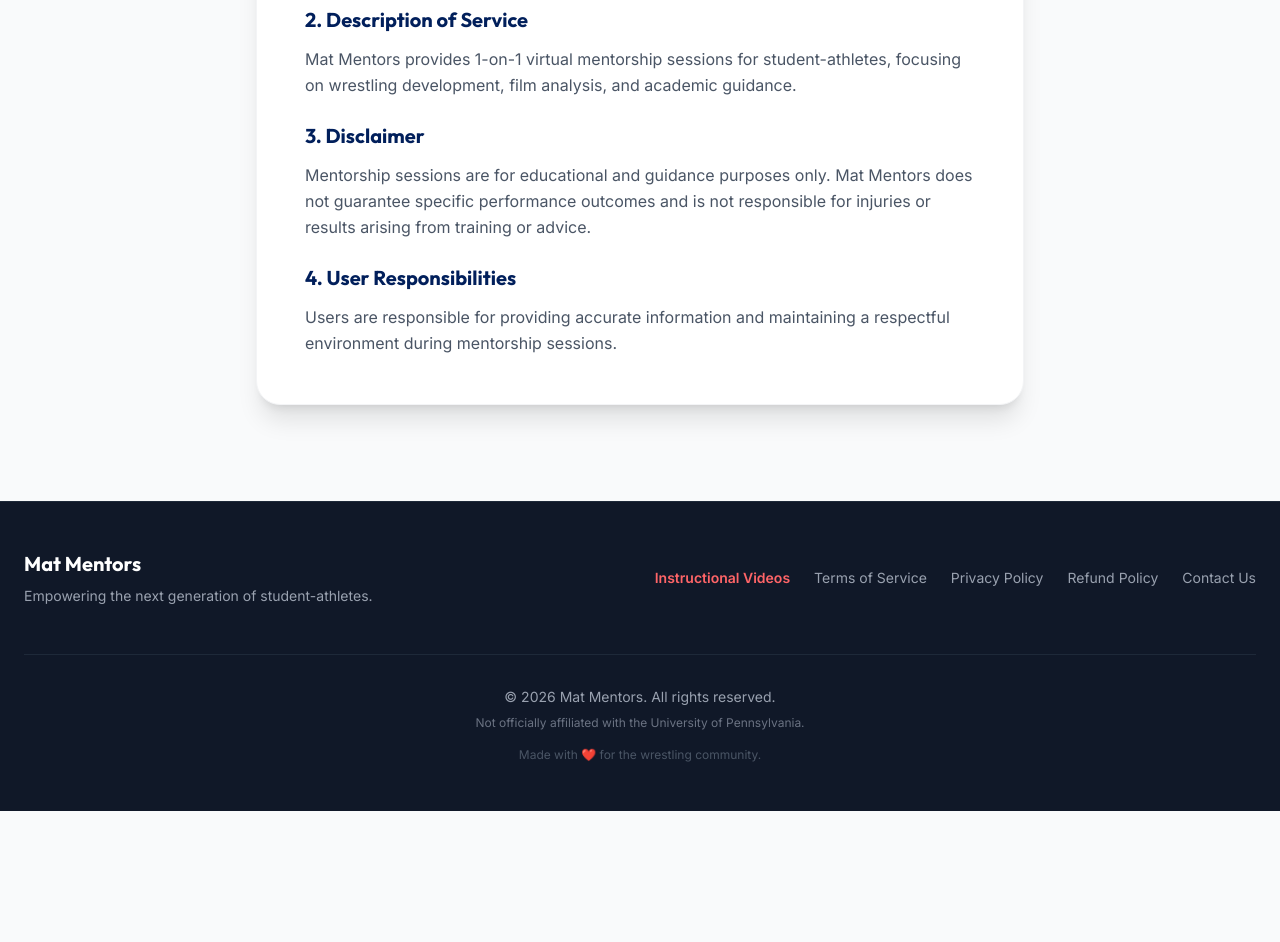
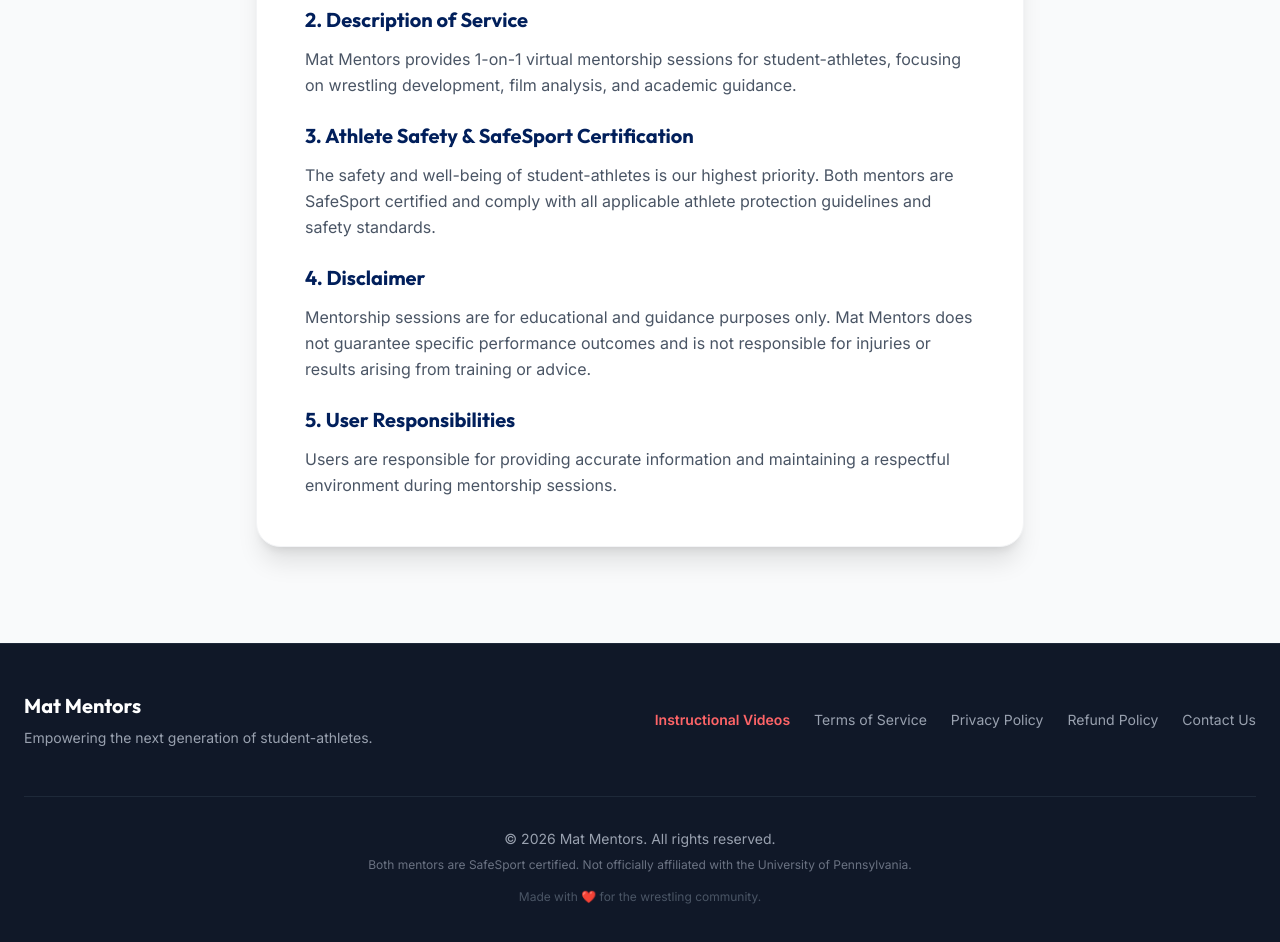
Before and after one commit to dc07wrestle/Mentorship-Program, a React (Vite) app: page /terms in a window 1280 px wide. Shown: the part 440-1382 px from the top of the page. Before the commit the page ends 1251 px from the top, so only its background shows below. Built offline with nearby package versions, Linux system fonts and the light colour scheme; no server answers.

Commit message:
feat(legal): add SafeSport certification notice to fine print and terms

```diff
--- a/src/components/Footer.tsx
+++ b/src/components/Footer.tsx
@@ -21,7 +21,9 @@
 
         <div className="mt-12 text-center text-sm border-t border-gray-800 pt-8">
           <p>&copy; {new Date().getFullYear()} Mat Mentors. All rights reserved.</p>
-          <p className="mt-2 text-xs text-gray-500">Not officially affiliated with the University of Pennsylvania.</p>
+          <p className="mt-2 text-xs text-gray-500">
+            Both mentors are SafeSport certified. Not officially affiliated with the University of Pennsylvania.
+          </p>
           <p className="mt-4 text-xs text-gray-600">Made with ❤️ for the wrestling community.</p>
         </div>
       </div>
--- a/src/components/Legal.tsx
+++ b/src/components/Legal.tsx
@@ -29,11 +29,15 @@
                 <p>Mat Mentors provides 1-on-1 virtual mentorship sessions for student-athletes, focusing on wrestling development, film analysis, and academic guidance.</p>
               </section>
               <section>
-                <h2 className="text-xl font-bold text-brand-blue mb-3">3. Disclaimer</h2>
+                <h2 className="text-xl font-bold text-brand-blue mb-3">3. Athlete Safety & SafeSport Certification</h2>
+                <p>The safety and well-being of student-athletes is our highest priority. Both mentors are SafeSport certified and comply with all applicable athlete protection guidelines and safety standards.</p>
+              </section>
+              <section>
+                <h2 className="text-xl font-bold text-brand-blue mb-3">4. Disclaimer</h2>
                 <p>Mentorship sessions are for educational and guidance purposes only. Mat Mentors does not guarantee specific performance outcomes and is not responsible for injuries or results arising from training or advice.</p>
               </section>
               <section>
-                <h2 className="text-xl font-bold text-brand-blue mb-3">4. User Responsibilities</h2>
+                <h2 className="text-xl font-bold text-brand-blue mb-3">5. User Responsibilities</h2>
                 <p>Users are responsible for providing accurate information and maintaining a respectful environment during mentorship sessions.</p>
               </section>
             </div>
--- a/src/components/Pricing.tsx
+++ b/src/components/Pricing.tsx
@@ -178,6 +178,10 @@
           </p>
           <div className="mt-8 pt-6 border-t border-gray-100 text-[10px] text-gray-400 text-center space-y-2">
             <p>
+              <span className="font-bold uppercase tracking-widest text-emerald-600 block mb-1">Athlete Safety & Standards</span>
+              Both mentors are SafeSport certified and background-checked to ensure a safe, professional, and positive learning environment for all K-12 student-athletes.
+            </p>
+            <p>
               <span className="font-bold uppercase tracking-widest text-gray-500 block mb-1">Refund Policy</span>
               Refunds are available within 24 hours after the first session. After that, all sales are final. Sessions must be canceled or rescheduled at least 24 hours in advance.
             </p>
```
